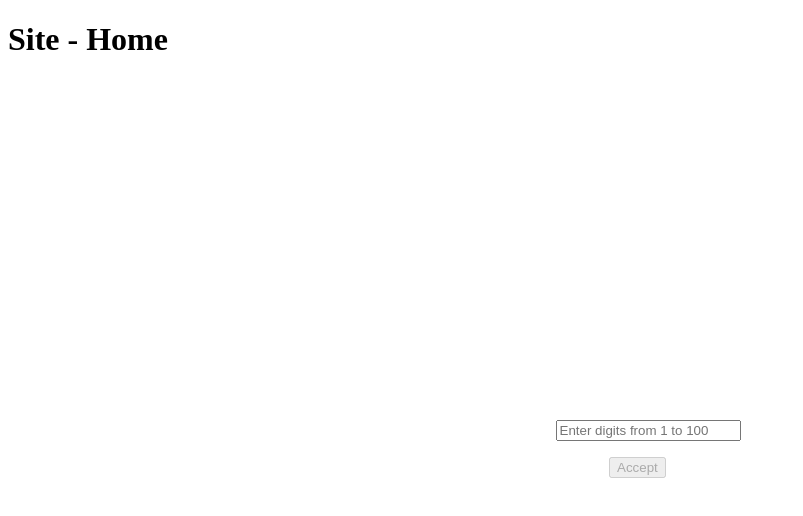
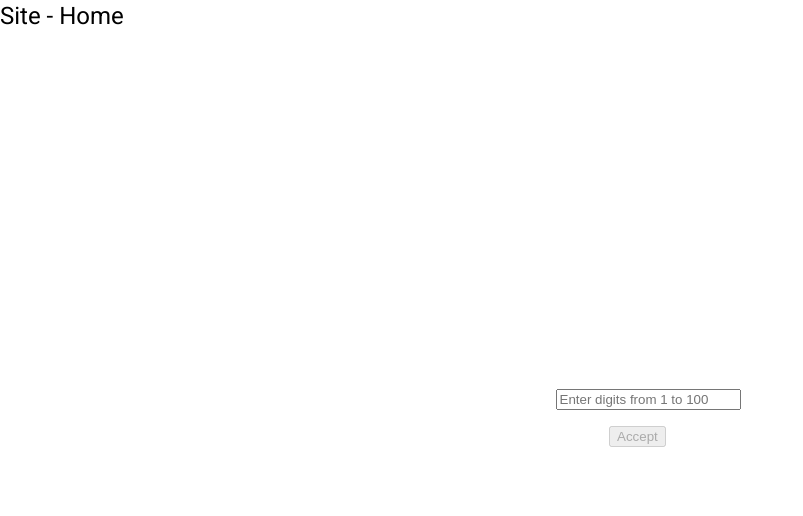
Before and after one commit to murga96/g-training, an Angular app: page /site-home in a window 1280 px wide. Shown: the top 516 px of the page, without its empty margins (0-803 px from the left). Built offline with nearby package versions, Linux system fonts and the light colour scheme.

Commit message:
Setup angular material

```diff
--- a/angular.json
+++ b/angular.json
@@ -28,6 +28,7 @@
               "src/assets"
             ],
             "styles": [
+              "./node_modules/@angular/material/prebuilt-themes/indigo-pink.css",
               "src/styles.scss"
             ],
             "scripts": []
@@ -96,6 +97,7 @@
               "src/assets"
             ],
             "styles": [
+              "./node_modules/@angular/material/prebuilt-themes/indigo-pink.css",
               "src/styles.scss"
             ],
             "scripts": []
--- a/package.json
+++ b/package.json
@@ -11,10 +11,12 @@
   "private": true,
   "dependencies": {
     "@angular/animations": "^14.2.0",
+    "@angular/cdk": "^14.2.5",
     "@angular/common": "^14.2.0",
     "@angular/compiler": "^14.2.0",
     "@angular/core": "^14.2.0",
     "@angular/forms": "^14.2.0",
+    "@angular/material": "^14.2.5",
     "@angular/platform-browser": "^14.2.0",
     "@angular/platform-browser-dynamic": "^14.2.0",
     "@angular/router": "^14.2.0",
--- a/src/app/app.component.scss
+++ b/src/app/app.component.scss
@@ -0,0 +1 @@
+@import "~@angular/material/prebuilt-themes/deeppurple-amber.css";
--- a/src/app/app.component.ts
+++ b/src/app/app.component.ts
@@ -1,9 +1,10 @@
-import { Component } from '@angular/core';
+import { Component, ViewEncapsulation } from '@angular/core';
 
 @Component({
   selector: 'app-root',
   templateUrl: './app.component.html',
-  styleUrls: ['./app.component.scss']
+  styleUrls: ['./app.component.scss'],
+  encapsulation: ViewEncapsulation.None
 })
 export class AppComponent {
   title = 'training1';
--- a/src/index.html
+++ b/src/index.html
@@ -6,8 +6,11 @@
   <base href="/">
   <meta name="viewport" content="width=device-width, initial-scale=1">
   <link rel="icon" type="image/x-icon" href="favicon.ico">
+  <link rel="preconnect" href="https://fonts.gstatic.com">
+  <link href="https://fonts.googleapis.com/css2?family=Roboto:wght@300;400;500&display=swap" rel="stylesheet">
+  <link href="https://fonts.googleapis.com/icon?family=Material+Icons" rel="stylesheet">
 </head>
-<body>
+<body class="mat-typography">
   <app-root></app-root>
 </body>
 </html>
--- a/src/styles.scss
+++ b/src/styles.scss
@@ -1 +1,4 @@
 /* You can add global styles to this file, and also import other style files */
+
+html, body { height: 100%; }
+body { margin: 0; font-family: Roboto, "Helvetica Neue", sans-serif; }
```
Also changed, not shown: src/app/app.module.ts (+7 -1 lines), 2 other files (tests, documents, lock files or other folders).
